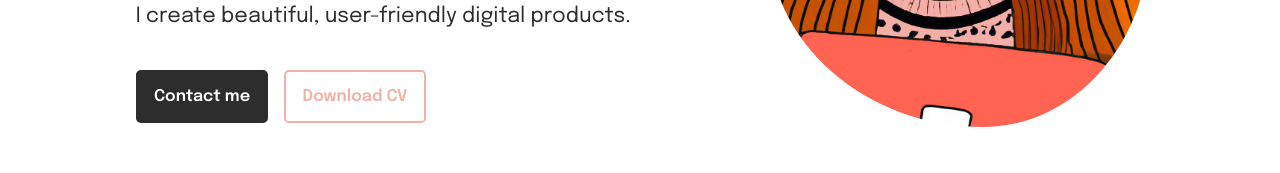
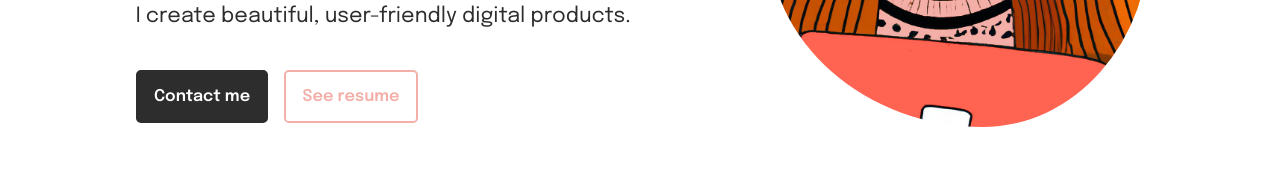
Before and after one commit to melisandoval/portfolio-vue, a Vue app: page / in a window 1280 px wide. Shown: the part 464-637 px from the top of the page. Built offline with nearby package versions, Linux system fonts and the light colour scheme.

Commit message:
update resume link

```diff
--- a/src/components/AboutSection/AboutSection.vue
+++ b/src/components/AboutSection/AboutSection.vue
@@ -21,7 +21,7 @@
           working on, and feel free to
           <a
             class="inline-link"
-            href="https://onedrive.live.com/embed?cid=231D0EBF71774049&resid=231D0EBF71774049%21915&authkey=ADp3JdzBMihyzZU&em=2"
+            href="https://1drv.ms/b/s!AklAd3G_Dh0jhxM--mYodVhy2n-J?e=t2yX5w"
             target="_blank"
             >read my resume</a
           >
--- a/src/components/ContactSection/ContactSection.vue
+++ b/src/components/ContactSection/ContactSection.vue
@@ -11,7 +11,7 @@
       </ul>
       <LinkPrimary
         href="https://onedrive.live.com/download?cid=231D0EBF71774049&resid=231D0EBF71774049%21915&authkey=ADp3JdzBMihyzZU&em=2"
-        text="Download CV"
+        text="Download Resume"
       />
     </div>
   </section>
--- a/src/components/HeaderHero/HeroHeader.vue
+++ b/src/components/HeaderHero/HeroHeader.vue
@@ -13,8 +13,8 @@
         <div class="header-links-container">
           <LinkPrimary href="#contact" text="Contact me" />
           <LinkSecondary
-            href="https://onedrive.live.com/embed?cid=231D0EBF71774049&resid=231D0EBF71774049%21915&authkey=ADp3JdzBMihyzZU&em=2"
-            text="Download CV"
+            href="https://1drv.ms/b/s!AklAd3G_Dh0jhxM--mYodVhy2n-J?e=t2yX5w"
+            text="See resume"
             target="_blank"
           />
         </div>
```
